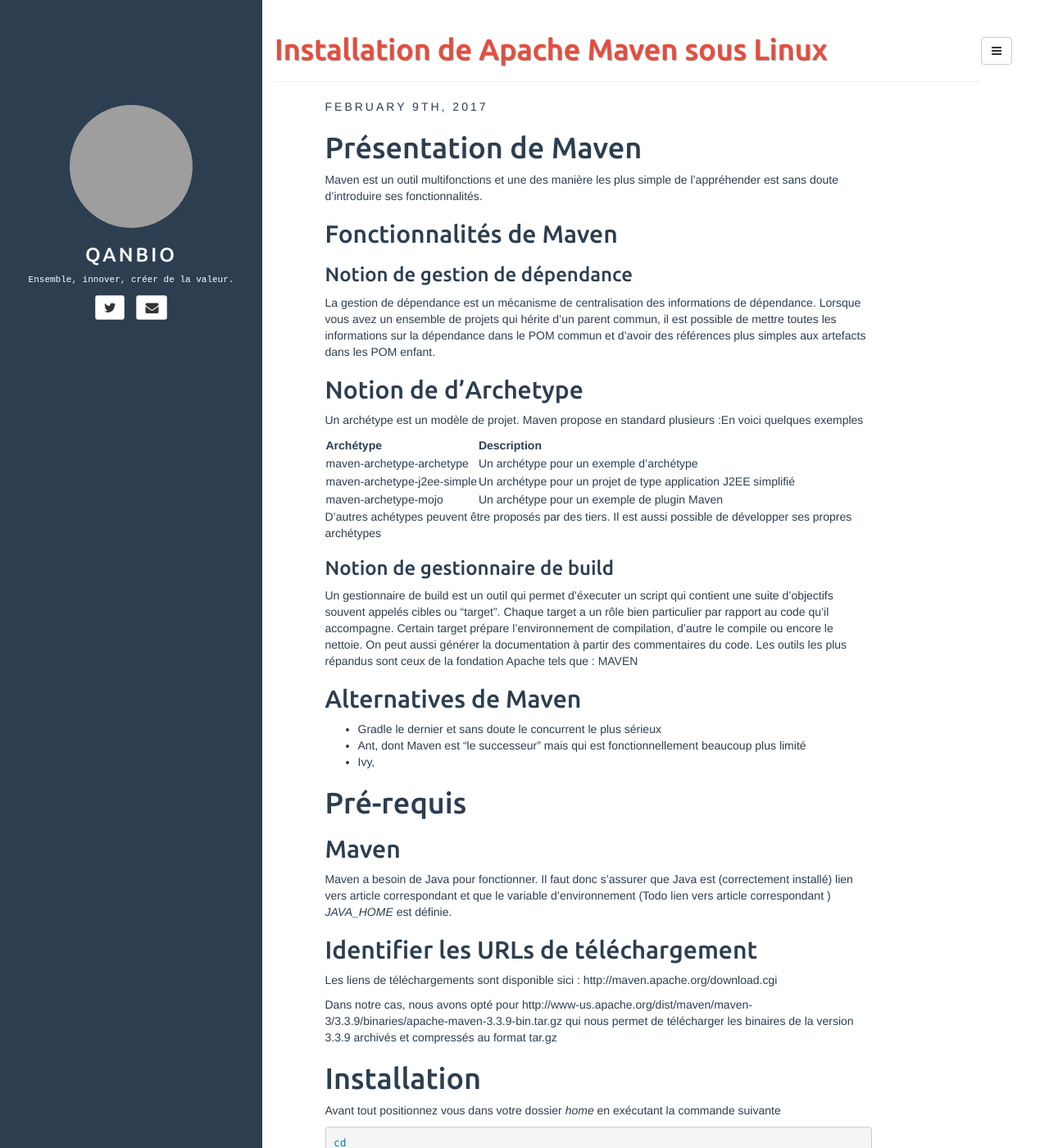
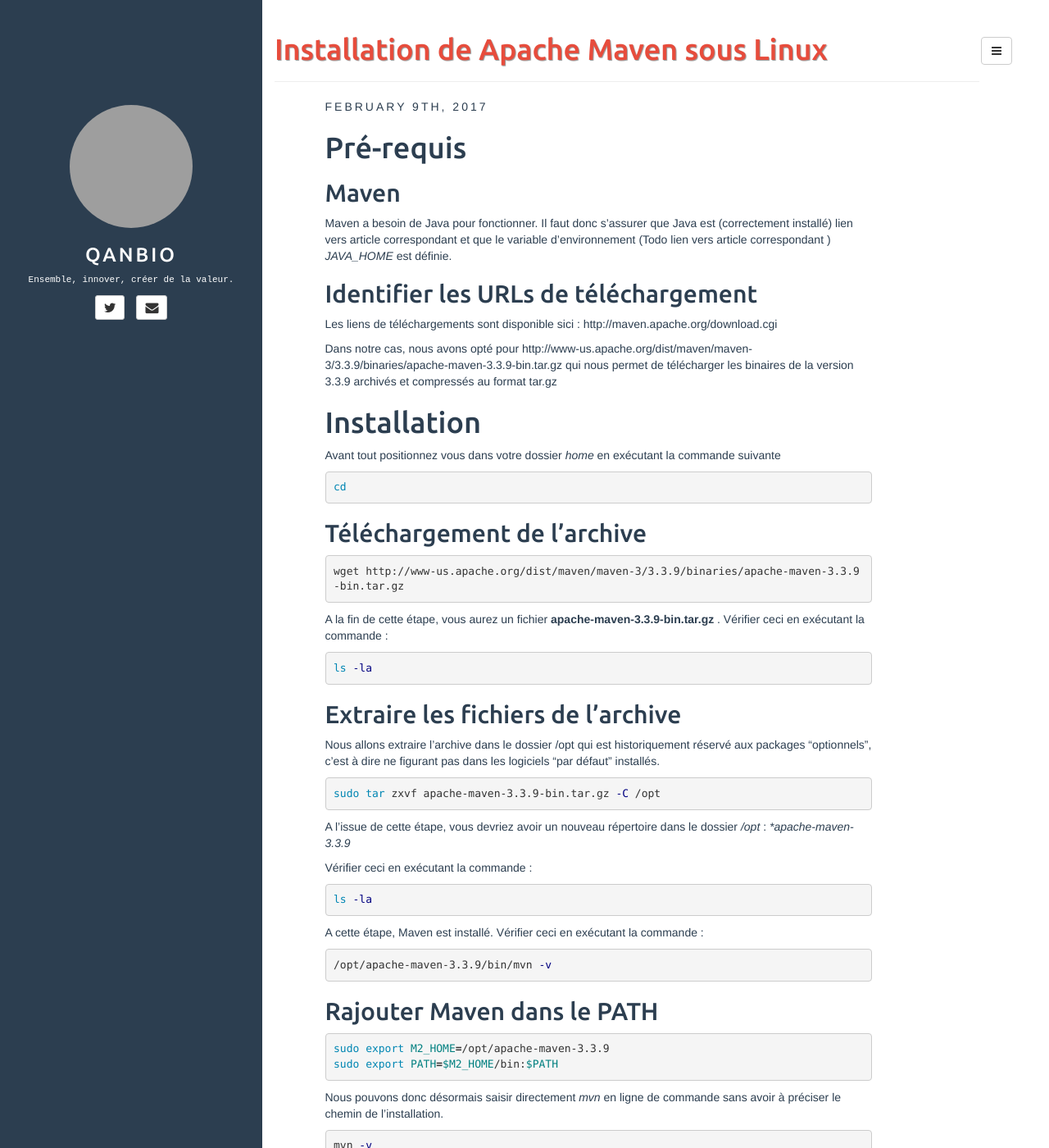
Before and after one commit to qanbio/blog, a Jekyll site: the page built from _posts/2017-02-09-installation-maven-linux.md, in a window 1280 px wide and 1400 px high. Shown: the whole window at 82% size. Built offline with Jekyll 4.4.1, drawn with Linux system fonts in a browser that asks for light colours; comment, search, counter and statistics services are not loaded; grey boxes are pictures that could not be loaded.

Commit message:
Correction article maven

```diff
--- a/_posts/2017-02-09-installation-maven-linux.md
+++ b/_posts/2017-02-09-installation-maven-linux.md
@@ -9,38 +9,6 @@
 description: Ce post est un aide-mémoire pour l'installation de Apache Maven sur une machine Linux.
 ---
 
-# Présentation de Maven
-
-Maven est un outil multifonctions et une des manière les plus simple de l'appréhender est sans doute d'introduire ses fonctionnalités.
-
-## Fonctionnalités de Maven
-
-### Notion de gestion de dépendance
-La gestion de dépendance est un mécanisme de centralisation des informations de dépendance. Lorsque vous avez un ensemble de projets qui hérite d'un parent commun, il est possible de mettre toutes les informations sur la dépendance dans le POM commun et d'avoir des références plus simples aux artefacts dans les POM enfant.
-
-
-## Notion de d'Archetype
-Un archétype est un modèle de projet. Maven propose en standard plusieurs :En voici quelques exemples
-
-|          Archétype            |                        Description                            |
-| ----------------------------- |---------------------------------------------------------------|
-| maven-archetype-archetype     | Un archétype pour un exemple d'archétype                      |
-| maven-archetype-j2ee-simple   | Un archétype pour un projet de type application J2EE simplifié|
-| maven-archetype-mojo          | Un archétype pour un exemple de plugin Maven                  |
-
-
-
-
-D'autres achétypes peuvent être proposés par des tiers. Il est aussi possible de développer ses propres archétypes
-
-### Notion de gestionnaire de build
-Un gestionnaire de build est un outil qui permet d'éxecuter un script qui contient une suite d'objectifs souvent appelés cibles ou "target". Chaque target a un rôle bien particulier par rapport au code qu'il accompagne. Certain target prépare l'environnement de compilation, d'autre le compile ou encore le nettoie. On peut aussi générer la documentation à partir des commentaires du code. Les outils les plus répandus sont ceux de la fondation Apache tels que : MAVEN
-
-## Alternatives de Maven
-* Gradle le dernier et sans doute le concurrent le plus sérieux
-* Ant, dont Maven est "le successeur" mais qui est fonctionnellement beaucoup plus limité
-* Ivy,
-
 # Pré-requis
 
 ## Maven
@@ -51,7 +19,6 @@
 Les liens de téléchargements sont disponible sici : http://maven.apache.org/download.cgi
 
 Dans notre cas, nous avons opté pour http://www-us.apache.org/dist/maven/maven-3/3.3.9/binaries/apache-maven-3.3.9-bin.tar.gz qui nous permet de télécharger les binaires de la version 3.3.9 archivés et compressés au format tar.gz
-
 
 # Installation
 
```
